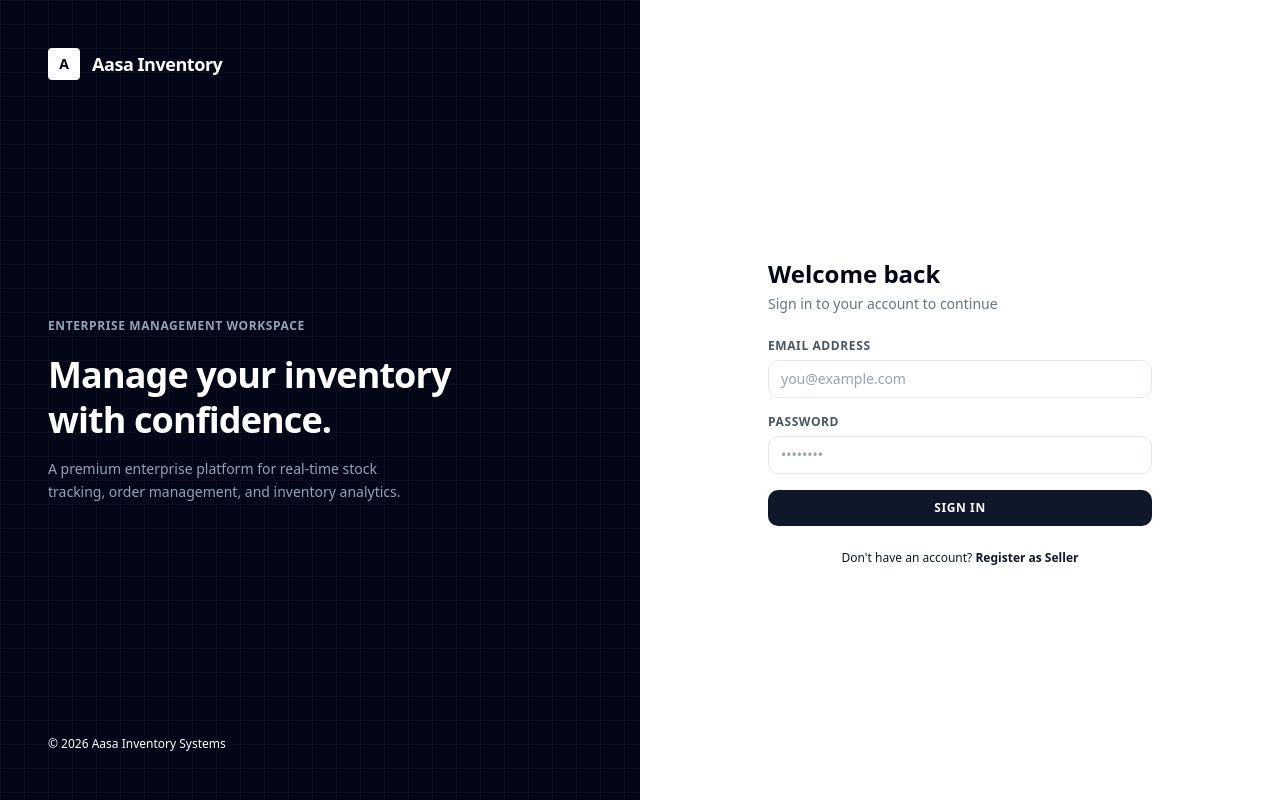
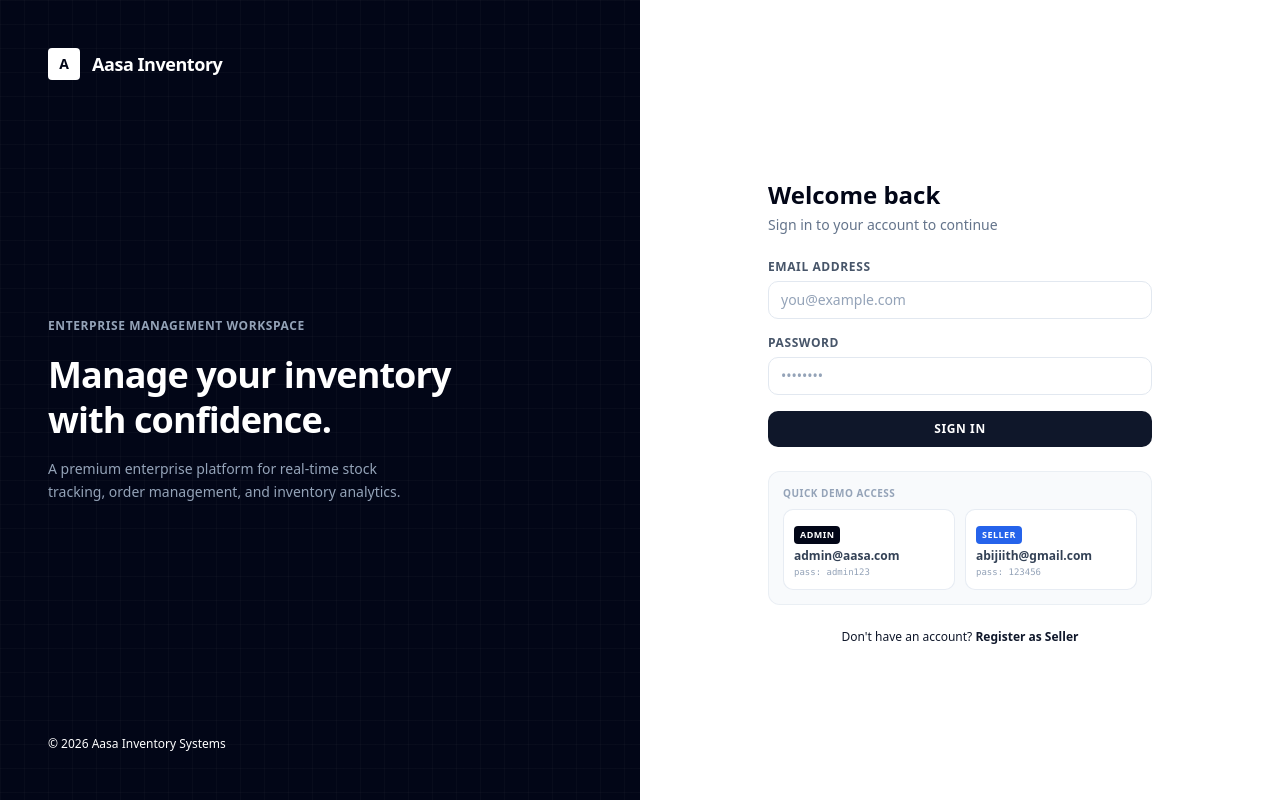
Before and after one commit to abimad123/aasa-inventory, a Next.js app: page /login in a window 1280 px wide. Built offline with nearby package versions, Linux system fonts and the light colour scheme; no server answers.

Commit message:
feat: implement user authentication page with credentials login and demo account helpers

```diff
--- a/src/app/(auth)/login/page.tsx
+++ b/src/app/(auth)/login/page.tsx
@@ -150,14 +150,53 @@ function LoginForm() {
             </button>
           </form>
 
+          {/* Quick Demo Login Helper */}
+          <div className="bg-slate-50 border border-slate-200/60 rounded-xl p-3.5 space-y-2">
+            <p className="text-[10px] text-slate-400 font-extrabold uppercase tracking-wider">
+              Quick Demo Access
+            </p>
+            <div className="grid grid-cols-2 gap-2.5">
+              <button
+                type="button"
+                onClick={() => {
+                  setEmail("admin@aasa.com");
+                  setPassword("admin123");
+                }}
+                className="text-left p-2.5 bg-white hover:bg-slate-50 border border-slate-200/80 hover:border-slate-400 rounded-lg shadow-xs transition-all duration-150"
+                title="Autofill Admin Credentials"
+              >
+                <span className="inline-block text-[9px] bg-slate-950 text-white font-extrabold px-1.5 py-0.5 rounded uppercase tracking-wider mb-1">
+                  Admin
+                </span>
+                <span className="block text-xs font-semibold text-slate-700 truncate">admin@aasa.com</span>
+                <span className="block text-[9px] text-slate-400 mt-0.5 font-mono">pass: admin123</span>
+              </button>
+
+              <button
+                type="button"
+                onClick={() => {
+                  setEmail("abijiith@gmail.com");
+                  setPassword("123456");
+                }}
+                className="text-left p-2.5 bg-white hover:bg-slate-50 border border-slate-200/80 hover:border-slate-400 rounded-lg shadow-xs transition-all duration-150"
+                title="Autofill Seller Credentials"
+              >
+                <span className="inline-block text-[9px] bg-blue-600 text-white font-extrabold px-1.5 py-0.5 rounded uppercase tracking-wider mb-1">
+                  Seller
+                </span>
+                <span className="block text-xs font-semibold text-slate-700 truncate">abijiith@gmail.com</span>
+                <span className="block text-[9px] text-slate-400 mt-0.5 font-mono">pass: 123456</span>
+              </button>
+            </div>
+          </div>
+
           <div className="text-center text-xs text-slate-505">
             Don&apos;t have an account?{" "}
             <Link href="/register" className="font-semibold text-slate-900 hover:underline">
               Register as Seller
             </Link>
           </div>
-
-                  </div>
+        </div>
       </div>
     </div>
   );
```
